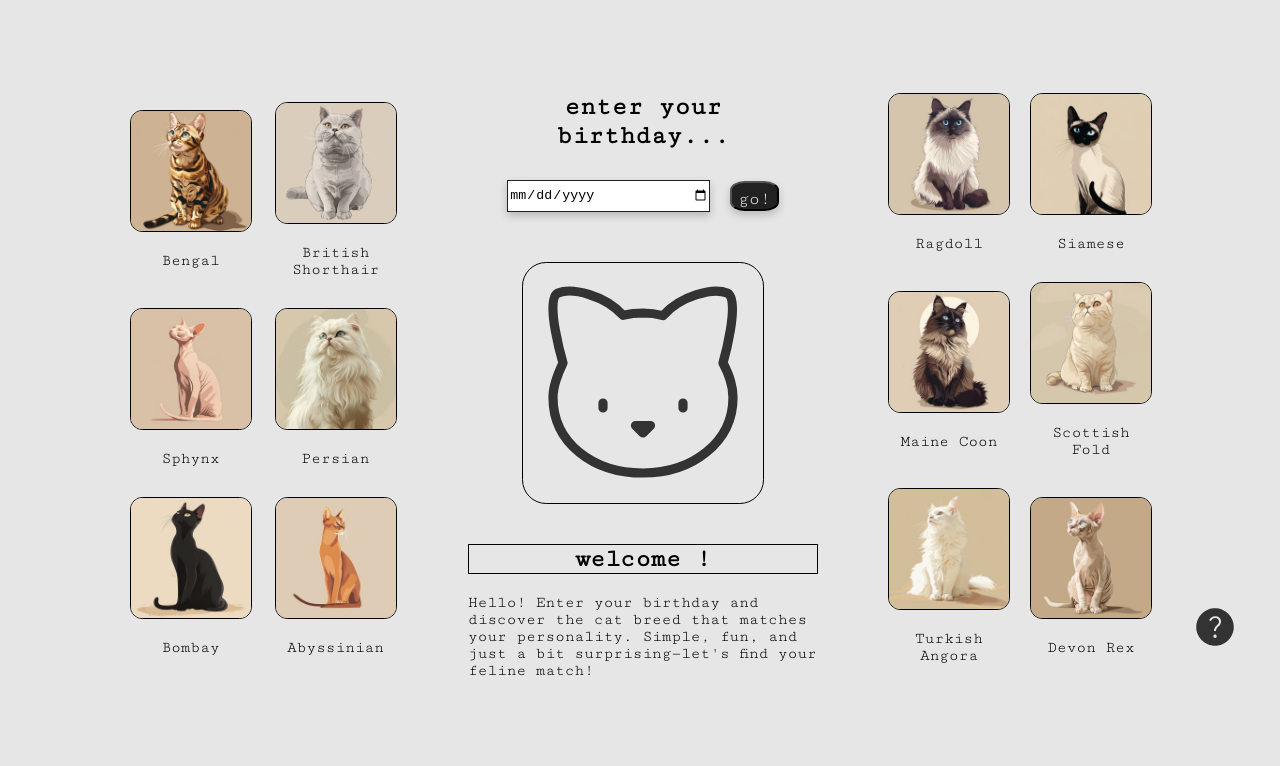
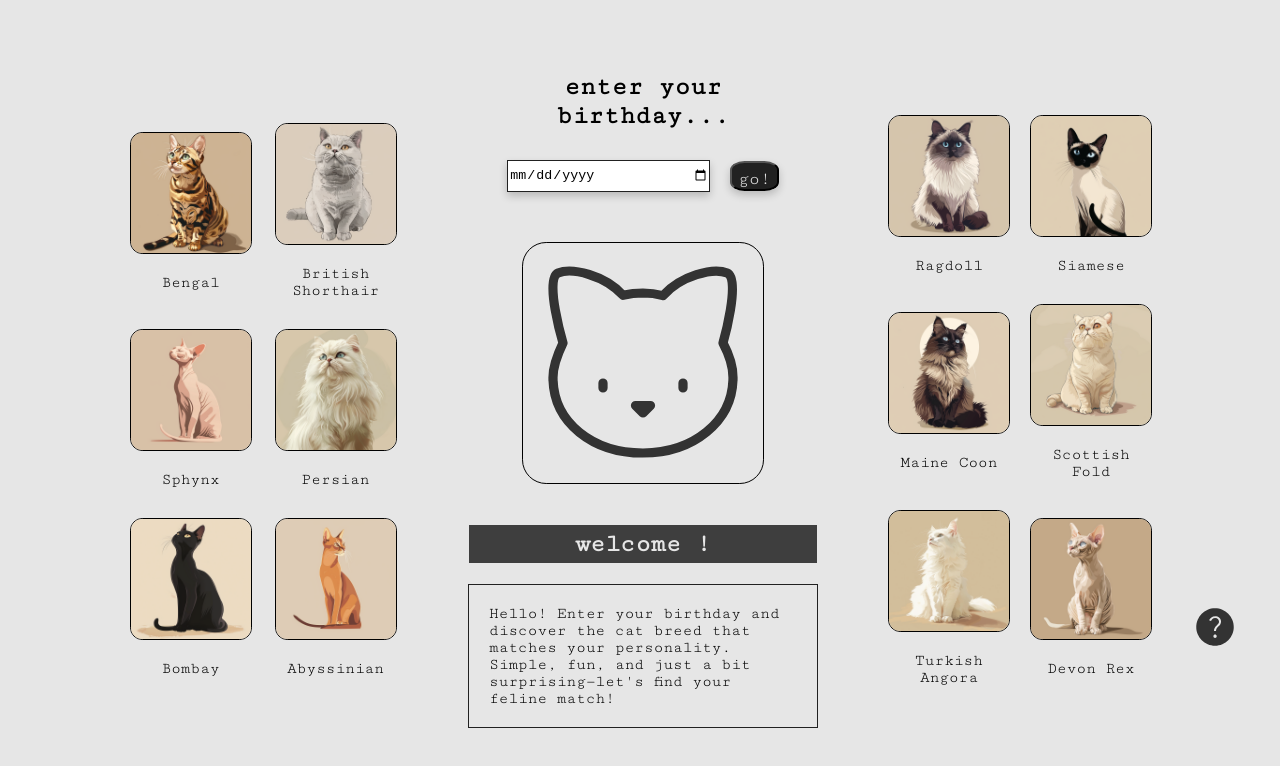
Before and after one commit to suhaani-g/idm231-sg3836, a plain HTML site: page index.html in a window 1280 px wide. Shown: the part 128-894 px from the top of the page. Before the commit the page ends 831 px from the top, so only its background shows below. Drawn offline with Linux system fonts and the light colour scheme.

Commit message:
Edit description

```diff
--- a/style.css
+++ b/style.css
@@ -3,6 +3,7 @@
 body {
   font-family: 'Cutive Mono';
   background-color: #e6e6e6;
+  margin-bottom: 50px;
 }
 
 header .text-container {
@@ -16,7 +17,7 @@ header{
   display: flex;
   align-items: center;
   padding: 0 10px;
-  margin-bottom: 80px;
+  margin-bottom: 60px;
   margin-top: 40px;
 }
 
@@ -117,6 +118,11 @@ header .your-birthday, header .your-catbreed {
   border-radius: 10%;
 }
 
+.desc{
+  margin-bottom: 30px;
+  border: 1px solid #212121;
+  padding: 20px;
+}
 .DOB, .submiticon{
   display: flex;
   line-height: 30px;
@@ -160,8 +166,11 @@ input{
 .welcome-title{
   text-align: center;
   font-size: 25px;
-  border: 1px solid black;
+  border: 1px solid #e6e6e6;
   margin-bottom: 20px;
+  background-color: #3e3e3e;
+  color: #e6e6e6;
+  padding: 5px;
 }
 
 .cat-groups img {
```
